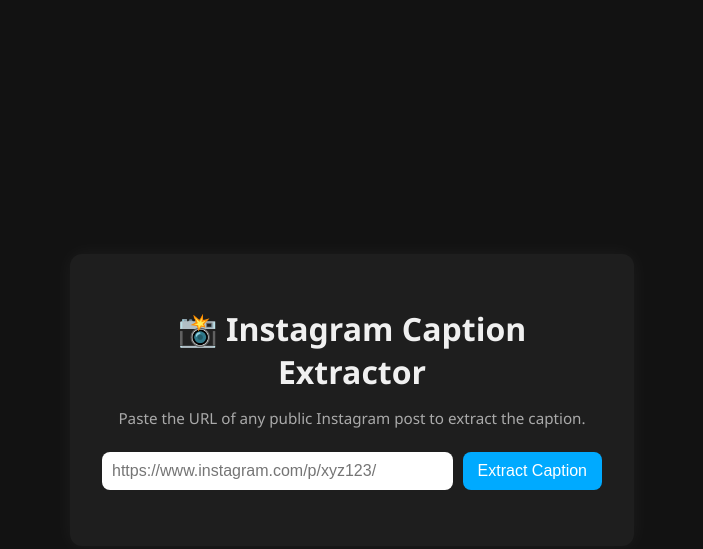
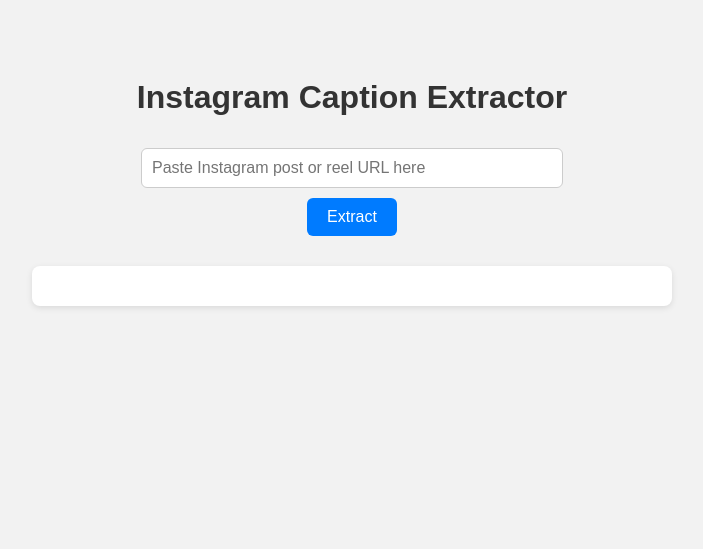
Before and after one commit to Legaltrademining/instagramcaptionextractor, a plain HTML site: page index.html in a window 1280 px wide. Shown: the whole page, without its empty margins (288-991 px from the left). Drawn offline with Linux system fonts and the light colour scheme.

Commit message:
Update index.html

```diff
--- a/index.html
+++ b/index.html
@@ -1,30 +1,97 @@
 <!DOCTYPE html>
 <html lang="en">
 <head>
-  <meta charset="UTF-8" />
-  <meta name="viewport" content="width=device-width, initial-scale=1.0"/>
+  <meta charset="UTF-8">
   <title>Instagram Caption Extractor</title>
-  <link rel="stylesheet" href="style.css" />
+  <style>
+    body {
+      font-family: Arial, sans-serif;
+      background: #f2f2f2;
+      display: flex;
+      flex-direction: column;
+      align-items: center;
+      padding: 50px;
+    }
+
+    h1 {
+      color: #333;
+    }
+
+    input {
+      width: 400px;
+      padding: 10px;
+      font-size: 16px;
+      margin-top: 10px;
+      border: 1px solid #ccc;
+      border-radius: 6px;
+    }
+
+    button {
+      margin-top: 10px;
+      padding: 10px 20px;
+      font-size: 16px;
+      background: #007bff;
+      color: white;
+      border: none;
+      border-radius: 6px;
+      cursor: pointer;
+    }
+
+    button:hover {
+      background: #0056b3;
+    }
+
+    #result {
+      margin-top: 30px;
+      background: white;
+      padding: 20px;
+      width: 80%;
+      max-width: 600px;
+      border-radius: 8px;
+      box-shadow: 0 2px 6px rgba(0, 0, 0, 0.1);
+    }
+
+    #previewImage {
+      max-width: 100%;
+      margin-top: 15px;
+      border-radius: 8px;
+    }
+
+    .error {
+      color: red;
+    }
+  </style>
 </head>
 <body>
-  <div class="container">
-    <h1>📸 Instagram Caption Extractor</h1>
-    <p class="subtitle">Paste the URL of any public Instagram post to extract the caption.</p>
+  <h1>Instagram Caption Extractor</h1>
+  <input type="text" id="instaUrl" placeholder="Paste Instagram post or reel URL here">
+  <button onclick="extractCaption()">Extract</button>
 
-    <div class="input-box">
-      <input type="text" id="instaUrl" placeholder="https://www.instagram.com/p/xyz123/" />
-      <button onclick="extractCaption()">Extract Caption</button>
-    </div>
+  <div id="result"></div>
 
-    <div id="result" class="hidden">
-      <img id="preview" alt="Post Preview" />
-      <p><strong>Caption:</strong></p>
-      <p id="captionText"></p>
-    </div>
+  <script>
+    async function extractCaption() {
+      const url = document.getElementById("instaUrl").value;
+      const result = document.getElementById("result");
 
-    <p id="error" class="error-message hidden"></p>
-  </div>
+      result.innerHTML = "⏳ Processing...";
 
-  <script src="script.js"></script>
+      try {
+        const res = await fetch(`https://insta-captionbackend.onrender.com/api/extract?url=${encodeURIComponent(url)}`);
+        const data = await res.json();
+
+        if (data.error) {
+          result.innerHTML = `<p class="error">❌ ${data.error}</p>`;
+        } else {
+          result.innerHTML = `
+            <p><strong>Caption:</strong> ${data.caption || 'No caption found.'}</p>
+            ${data.image ? `<img id="previewImage" src="${data.image}" alt="Instagram Preview">` : ''}
+          `;
+        }
+      } catch (err) {
+        result.innerHTML = `<p class="error">⚠️ Error: ${err.message}</p>`;
+      }
+    }
+  </script>
 </body>
 </html>
```
